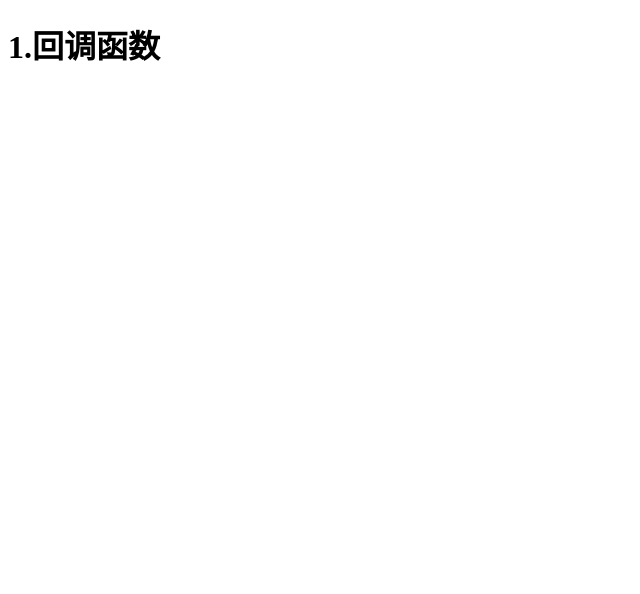
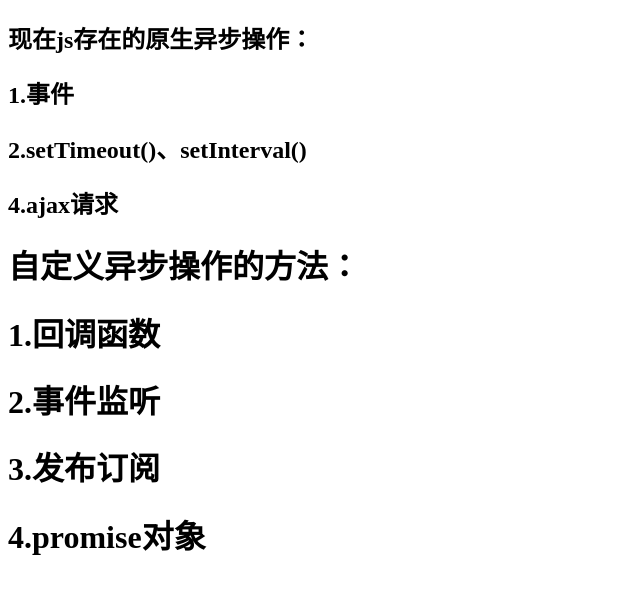
Before and after one commit to fairySusan/javaScript, a plain HTML site: page js基础/异步编程的四种方式/异步编程的四种方式.html in a window 1280 px wide. Shown: the whole page, without its empty margins (0-640 px from the left). Drawn offline with Linux system fonts and the light colour scheme.

Commit message:
异步编程的方式

```diff
--- a/js基础/异步编程的四种方式/异步编程的四种方式.html
+++ b/js基础/异步编程的四种方式/异步编程的四种方式.html
@@ -7,7 +7,16 @@
 	<meta name="keyword" content="html CSS js">
 </head>
 <body>
+	<h2>现在js存在的原生异步操作：</h2>
+	<h2>1.事件</h2>
+	<h2>2.setTimeout()、setInterval()</h2>
+	<h2>4.ajax请求</h2>
+
+	<h1>自定义异步操作的方法：</h1>
 	<h1>1.回调函数</h1>
+	<h1>2.事件监听</h1>
+	<h1>3.发布订阅</h1>
+	<h1>4.promise对象</h1>
 </body>
 <script type="text/javascript">
 	// 1.回调函数
```
